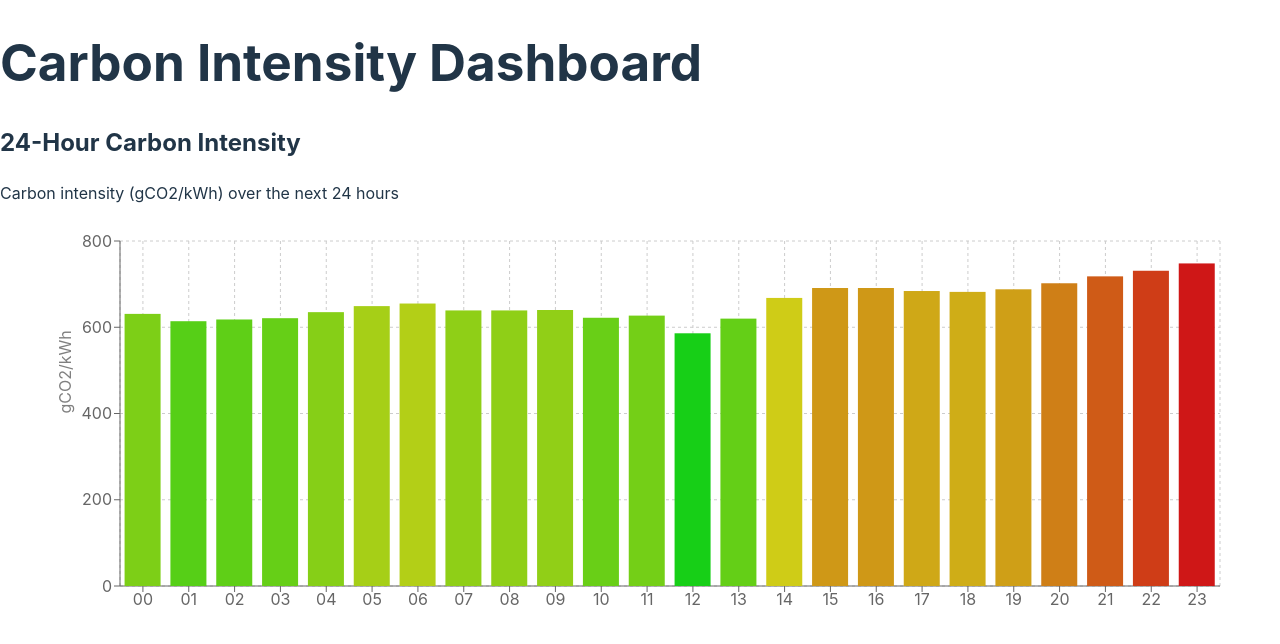
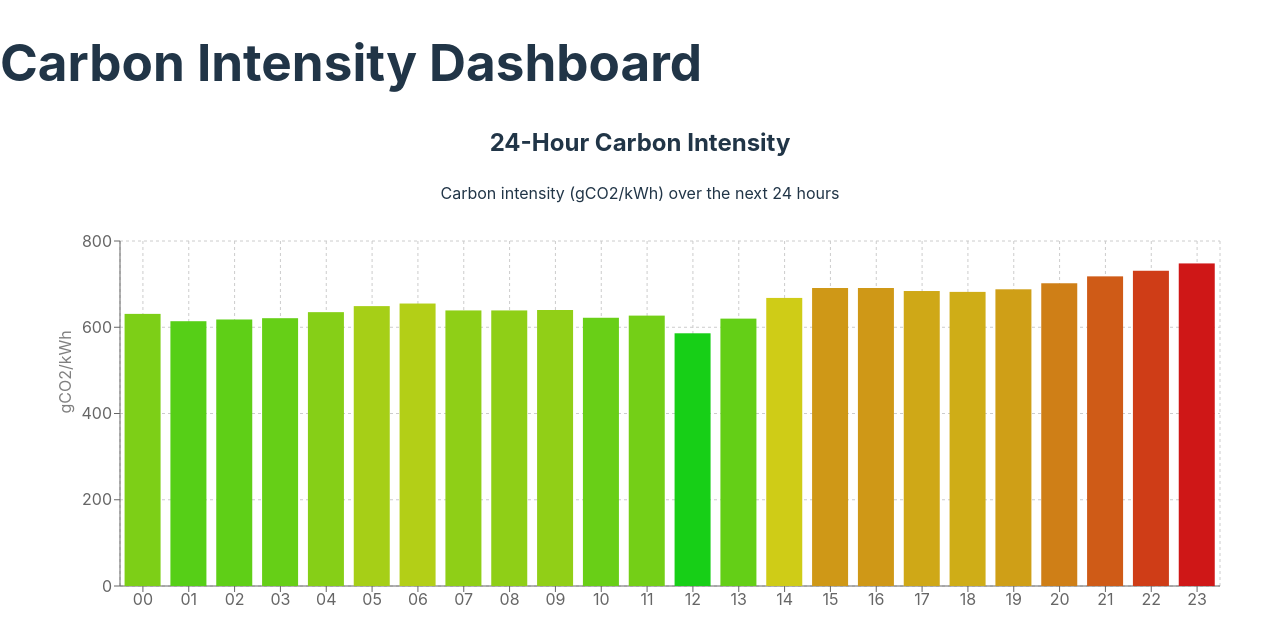
Before and after one commit to alexkozhura/eco-charger-frontend, a React (Vite) app: page / in a window 1280 px wide. Shown: the top 644 px of the page. Built offline with nearby package versions, Linux system fonts and the light colour scheme.

Commit message:
fix: center chart text using inline styles and proper card structure

```diff
--- a/src/components/CarbonIntensityChart.tsx
+++ b/src/components/CarbonIntensityChart.tsx
@@ -2,7 +2,7 @@
 
 import { useState, useMemo } from "react"
 import { BarChart, Bar, XAxis, YAxis, CartesianGrid, ResponsiveContainer, Tooltip } from "recharts"
-import { Card, CardContent, CardDescription, CardHeader, CardTitle } from "./ui/card"
+import { Card, CardContent } from "./ui/card"
 import { getColor } from "../utils/colorGradient"
 import mockForecast from "../mocks/forecast.json"
 
@@ -57,10 +57,8 @@ export default function CarbonIntensityChart() {
   return (
     <Card className="w-full max-w-4xl mx-auto p-4">
       <CardContent>
-        <div className="flex flex-col items-center mb-6">
-          <h2 className="text-xl font-semibold">24-Hour Carbon Intensity</h2>
-          <p className="text-gray-600">Carbon intensity (gCO2/kWh) over the next 24 hours</p>
-        </div>
+        <h2 className="text-xl font-semibold mb-2" style={{textAlign: 'center'}}>24-Hour Carbon Intensity</h2>
+        <p className="text-gray-600 mb-6" style={{textAlign: 'center'}}>Carbon intensity (gCO2/kWh) over the next 24 hours</p>
         <div style={{ width: '100%', height: 400 }}>
           <ResponsiveContainer width="100%" height="100%">
             <BarChart
```
Also changed, not shown: 1 other file (tests, documents, lock files or other folders).
